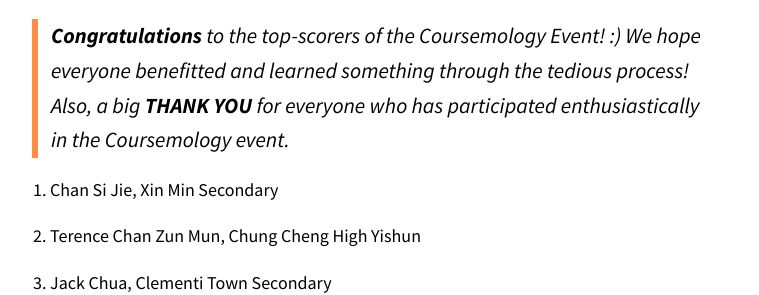
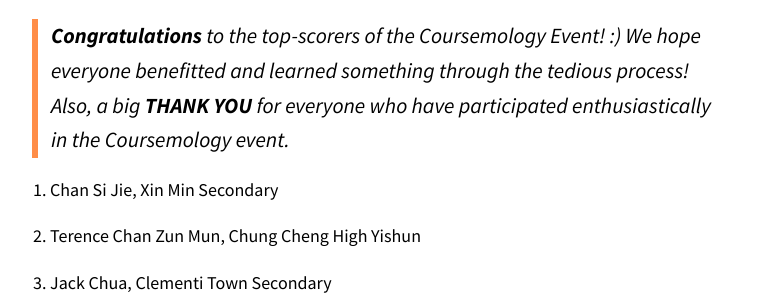
Before and after one commit to buildingblocs/2018, a Jekyll site: the page built from pre-event/coursemology/index.md, in a window 1280 px wide. Shown: the part 154-449 px from the top of the page, without its empty margins (260-1019 px from the left). Built offline with Jekyll 4.4.1, drawn with Linux system fonts in a browser that asks for light colours; some web fonts are replaced; our own code applies the rules of GitHub Pages for plain Markdown files.

Commit message:
Update index.md

```diff
--- a/pre-event/coursemology/index.md
+++ b/pre-event/coursemology/index.md
@@ -4,7 +4,7 @@
 
 # Coursemology Results
 
-> **Congratulations** to the top-scorers of the Coursemology Event! :) We hope everyone benefitted and learned something through the tedious process! Also, a big **THANK YOU** for everyone who has participated enthusiastically in the Coursemology event.
+> **Congratulations** to the top-scorers of the Coursemology Event! :) We hope everyone benefitted and learned something through the tedious process! Also, a big **THANK YOU** for everyone who have participated enthusiastically in the Coursemology event.
 
 1. Chan Si Jie, Xin Min Secondary
 
```
